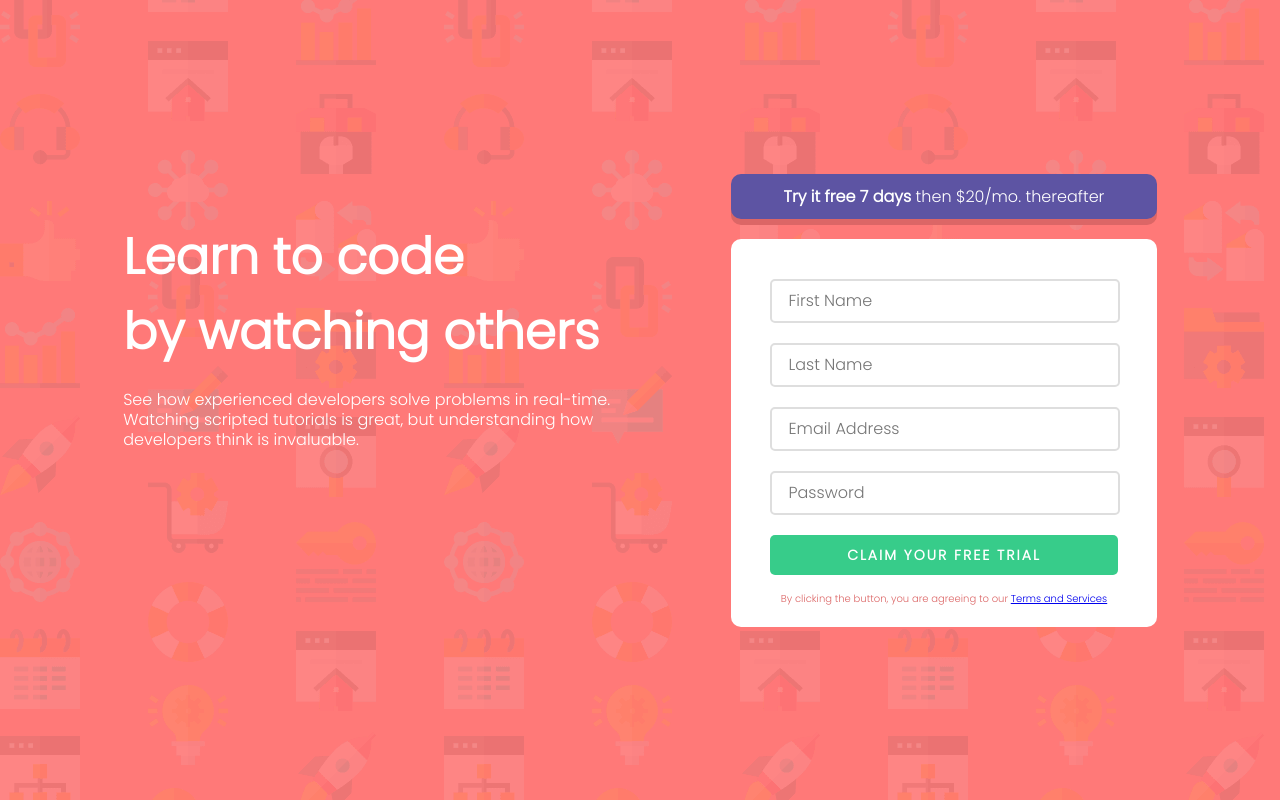
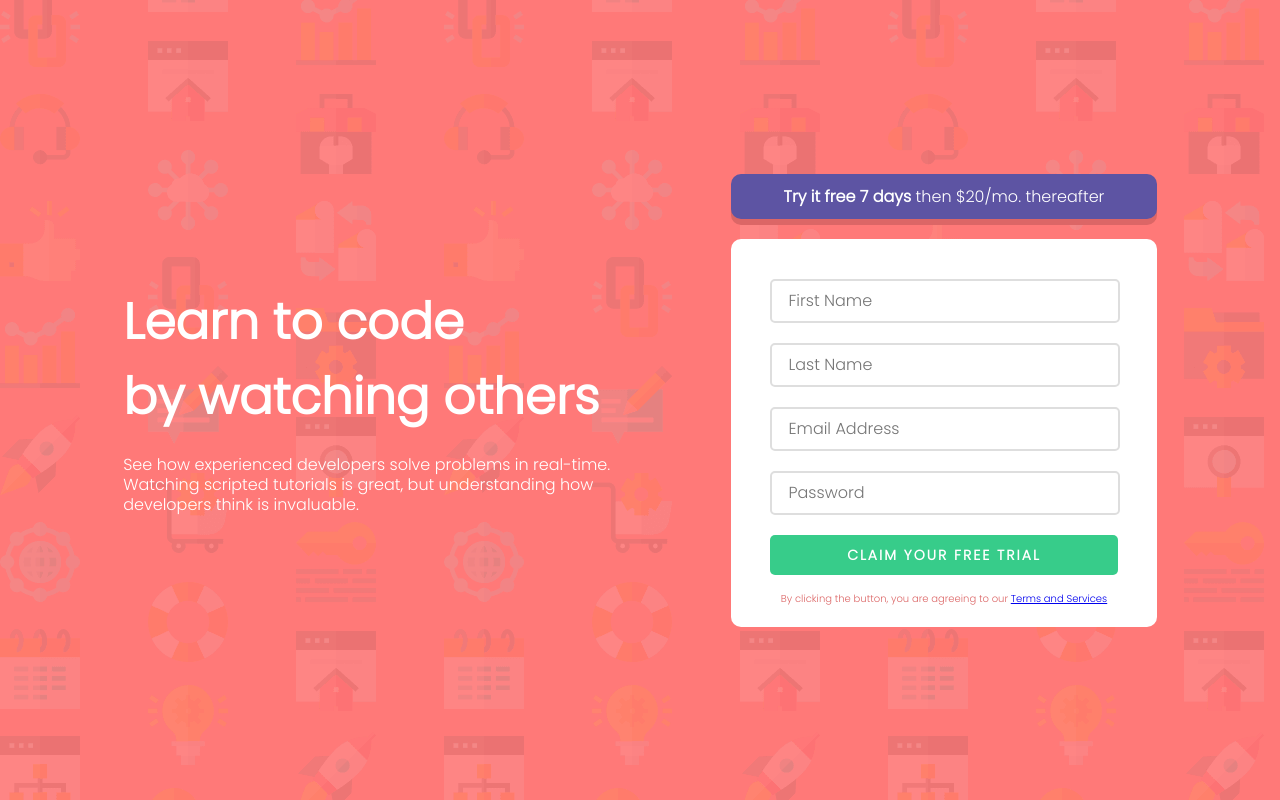
Before and after one commit to Ahmed0107/Ahmed0107.github.io, a plain HTML site: page index.html in a window 1280 px wide. Drawn offline with Linux system fonts and the light colour scheme.

```diff
--- a/CSS/style.css
+++ b/CSS/style.css
@@ -29,12 +29,14 @@
   height: 50%;
   display: flex;
   flex-direction: column;
+  align-content: center;
+  justify-content: center;
 }
 
 .info h1 {
   color: #fff;
   font-size: 50px;
-  font-weight: 1000;
+  font-weight: bold;
 }
 
 .info p {
```
